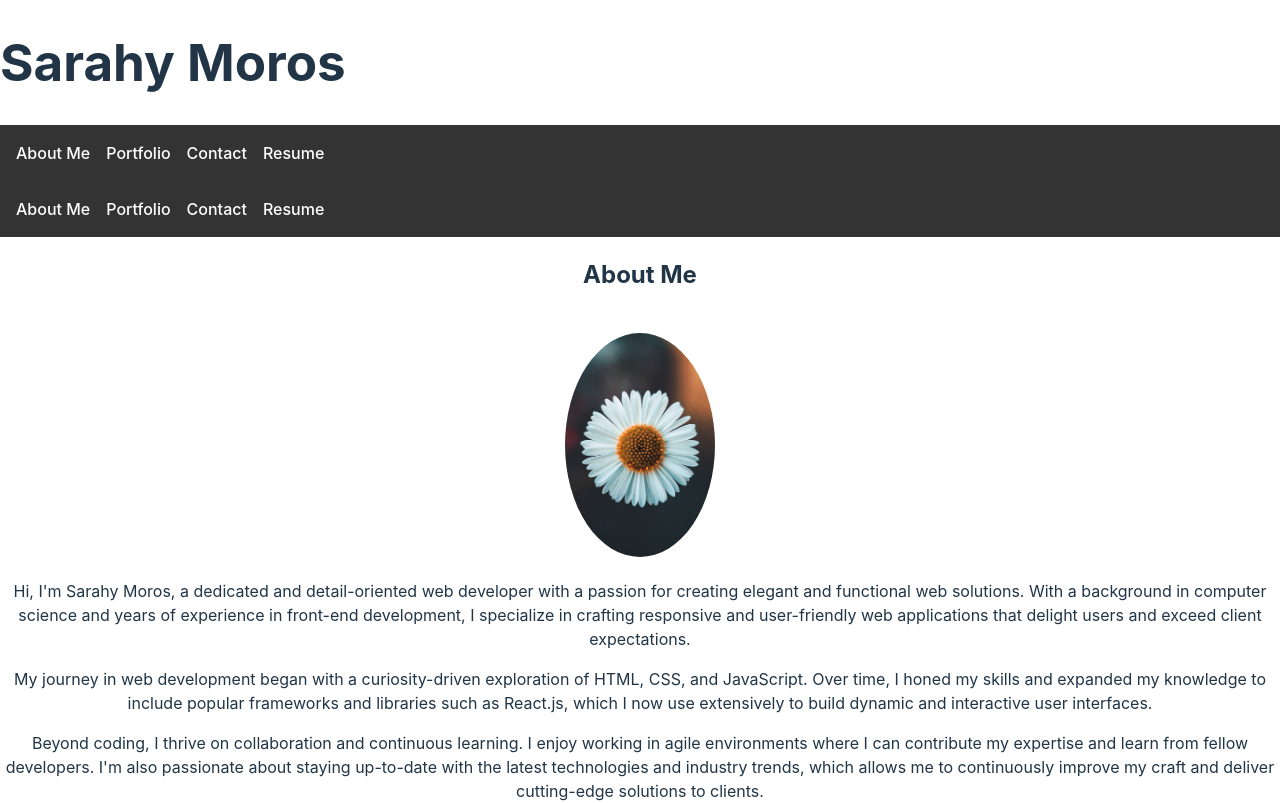
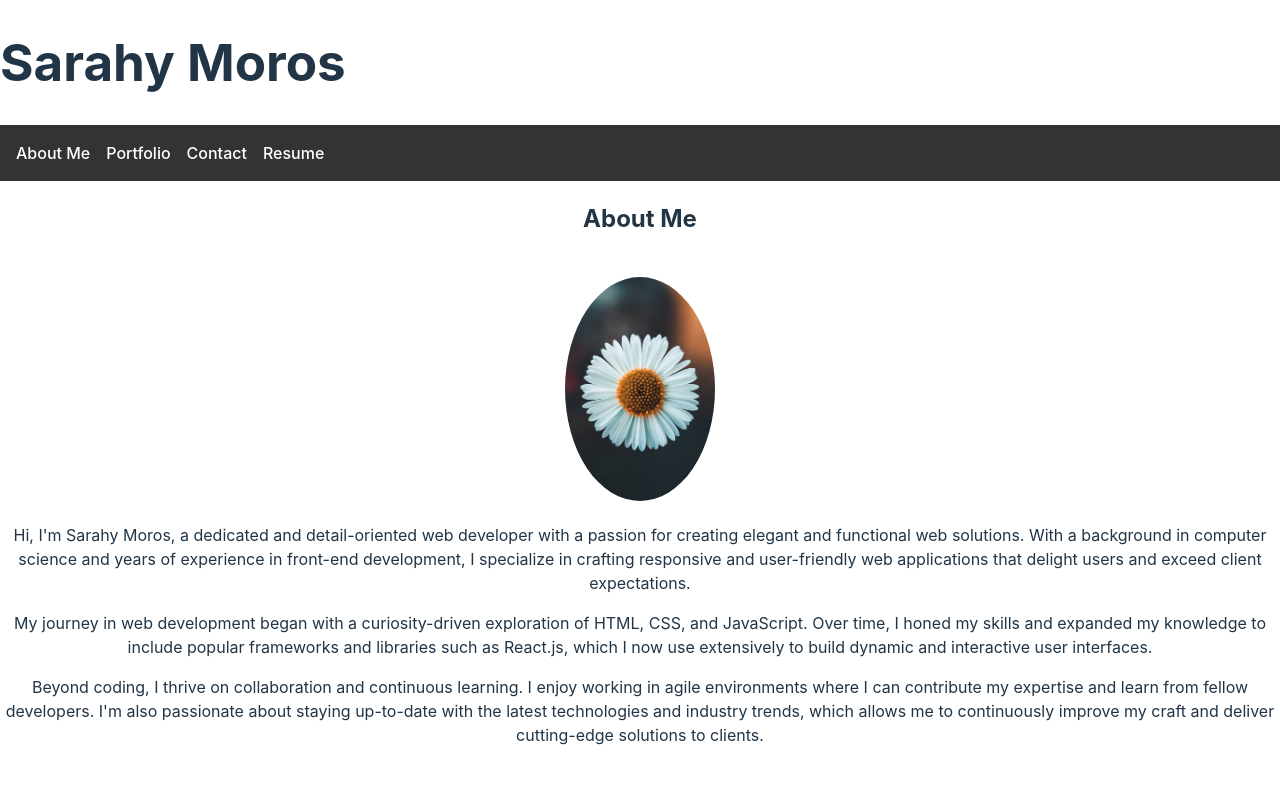
Before and after one commit to Sarmoros/React-Portfolio, a React (Vite) app: page / in a window 1280 px wide. Shown: the top 803 px of the page. Built offline with nearby package versions, Linux system fonts and the light colour scheme.

Commit message:
removed the navigation component in the app.jsx because its already imported in the header component, so it was showing twice

```diff
--- a/src/App.jsx
+++ b/src/App.jsx
@@ -6,14 +6,12 @@
 import Portfolio from './components/portfolio';
 import Contact from './components/contact';
 import Resume from './components/resume';
-import Navigation from './components/navigation';
 
 const App = () => {
-  return (
+ return (
     <Router>
       <div className="app">
         <Header />
-        <Navigation />
 
         <Routes>
           <Route path="/" element={<AboutMe />} />
@@ -25,7 +23,7 @@
         <Footer />
       </div>
     </Router>
-  );
+ );
 };
 
 export default App;
```
Also changed, not shown: src/App.css (+0 -45 lines), 1 other file (tests, documents, lock files or other folders).
